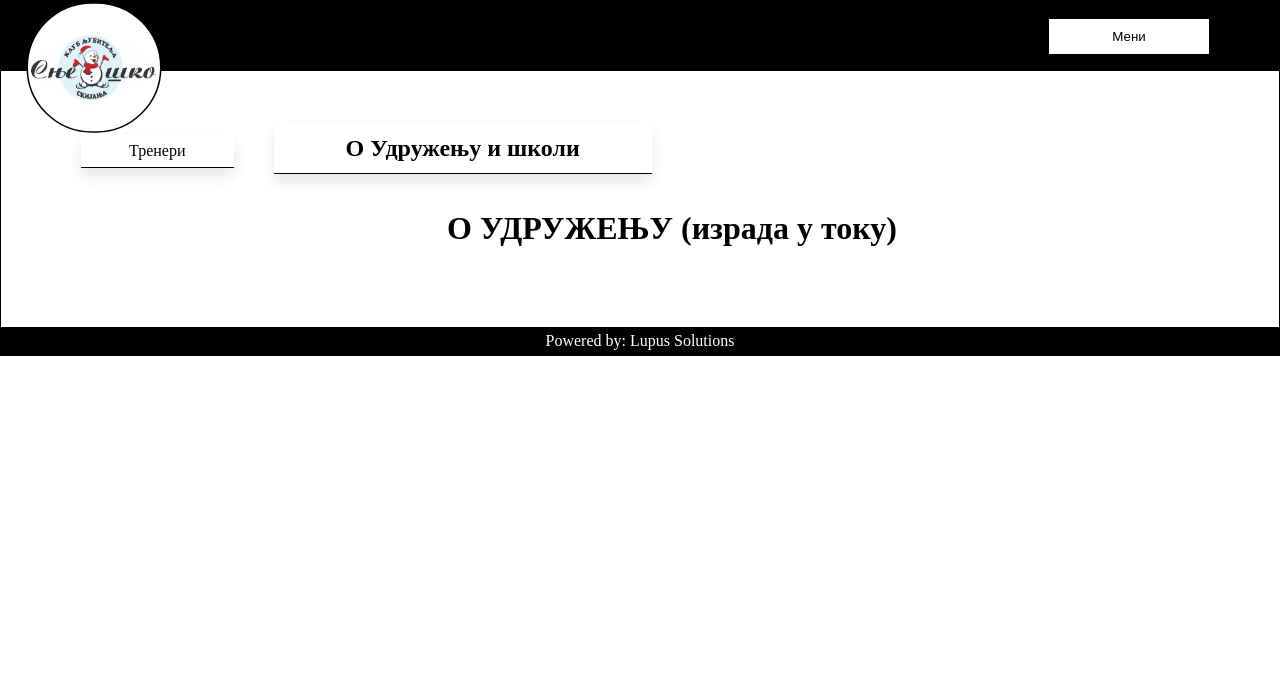
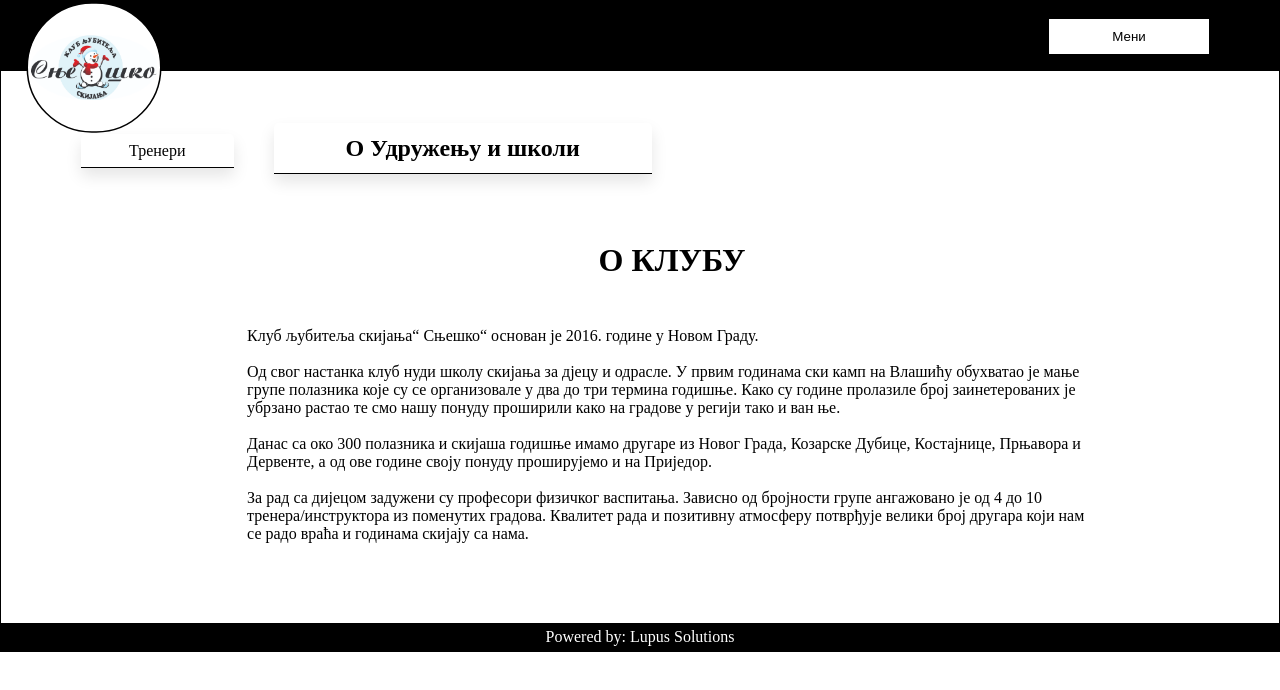
Before and after one commit to Lupus93v/skikamp, a React (Create React App) app: page /aboutus/aboutclub in a window 1280 px wide. Shown: the top 690 px of the page. Built offline with nearby package versions, Linux system fonts and the light colour scheme.

Commit message:
page editing
about club edit

```diff
--- a/public/index.html
+++ b/public/index.html
@@ -24,7 +24,7 @@
       work correctly both with client-side routing and a non-root public URL.
       Learn how to configure a non-root public URL by running `npm run build`.
     -->
-    <title>React App</title>
+    <title>Ски Сњешко</title>
   </head>
   <body>
     <noscript>You need to enable JavaScript to run this app.</noscript>
--- a/src/Pages/AboutClub.js
+++ b/src/Pages/AboutClub.js
@@ -4,7 +4,21 @@ export default function AboutClub() {
 
     return (
         <div className="about-club-container">
-            <h1>О УДРУЖЕЊУ (израда у току)</h1>
+            <h1>О КЛУБУ</h1>
+            <div className="about-club-txt">
+                <p>Клуб љубитеља скијања“ Сњешко“ основан је 2016. године у Новом Граду.</p>
+                <br /><p>Од свог настанка клуб нуди школу скијања за дјецу и одрасле. У првим годинама ски камп на
+                    Влашићу обухватао је мање групе полазника које су се организовале у два до три термина
+                    годишње. Како су године пролазиле број заинетерованих је убрзано растао те смо  нашу понуду
+                    проширили како на градове у регији тако и ван ње.</p>
+                    <br /><p>Данас са око 300 полазника и скијаша годишње имамо другаре из Новог Града, Козарске Дубице,
+                    Костајнице, Прњавора и Дервенте, а од ове године своју понуду проширујемо и на Приједор.</p>
+                    <br /><p>За рад са дијецом задужени су професори физичког васпитања. Зависно од бројности групе
+                    ангажовано је од 4 до 10 тренера/инструктора из поменутих градова.
+                    Квалитет рада и позитивну атмосферу потврђује велики број другара који нам се радо враћа и
+                    годинама скијају са нама.
+                </p>
+            </div>
         </div>
     )
 }
--- a/src/index.css
+++ b/src/index.css
@@ -38,7 +38,7 @@ body {
   padding-left: 0.1em;
   padding-right: 0.1em;
   border-radius: 80px;
-  background-color: white
+  background-color: white;
 }
 
 .menu-button {
@@ -72,7 +72,6 @@ body {
   margin-top: 2em;
   width: 50%;
   flex-grow: 1;
-  box-shadow: 0px 8px 16px rgba(0,0,0,0.1);
 }
 
 .about-us {
@@ -100,16 +99,21 @@ body {
 .about-club-container {
   margin-top: 5em;
   margin-bottom: 5em;
+  display: flex;
+  flex-direction: column;
+  align-items: center !important;
+}
+
+.about-club-txt {
+  width: 70%;
   margin-top: 3em;
-  display: flex;
-  align-items: center !important;
 }
 
 .footer {
   margin-bottom: 0px;
 }
 
-p {
+.footer p {
   text-align: center;
   background-color: black;
   color: white;
```
